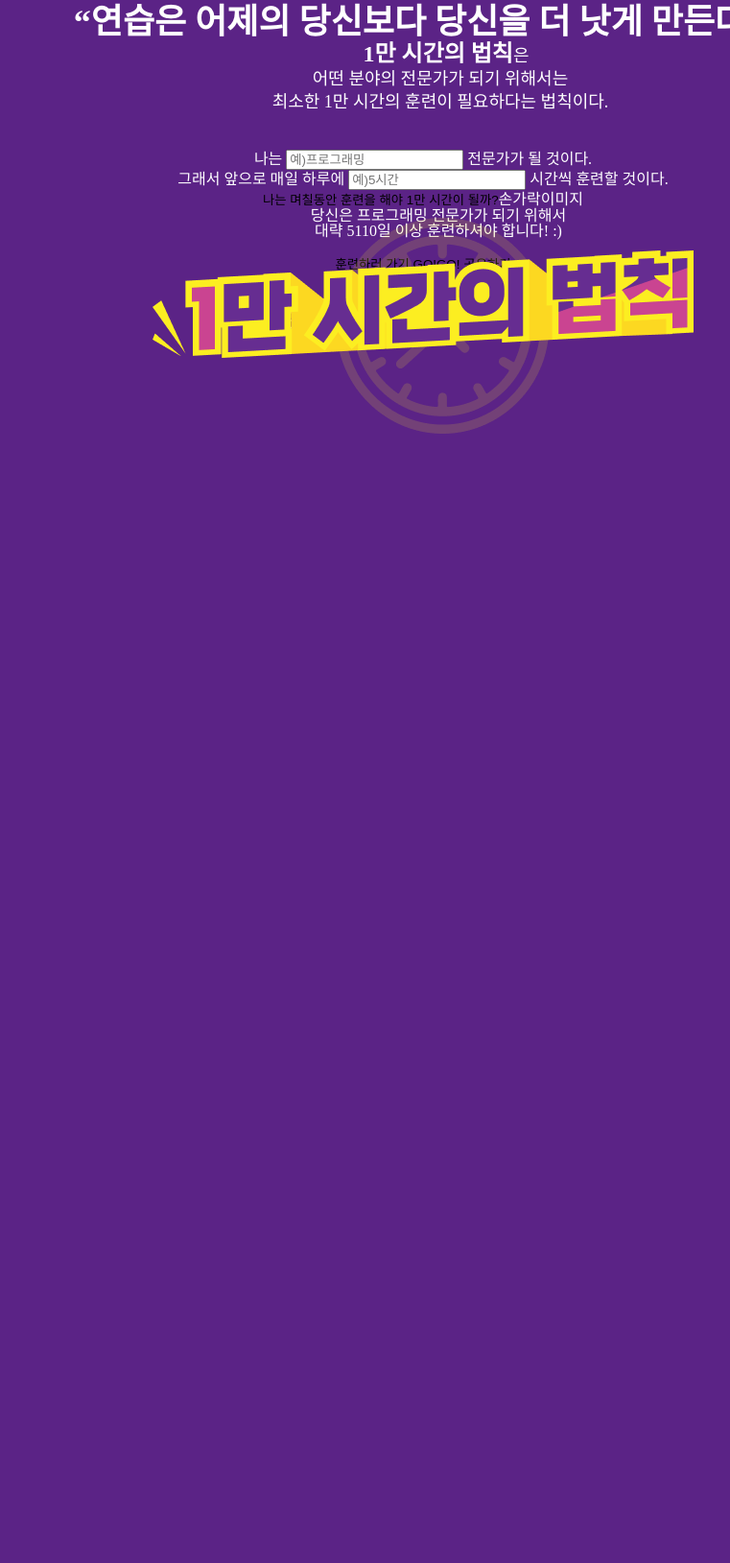
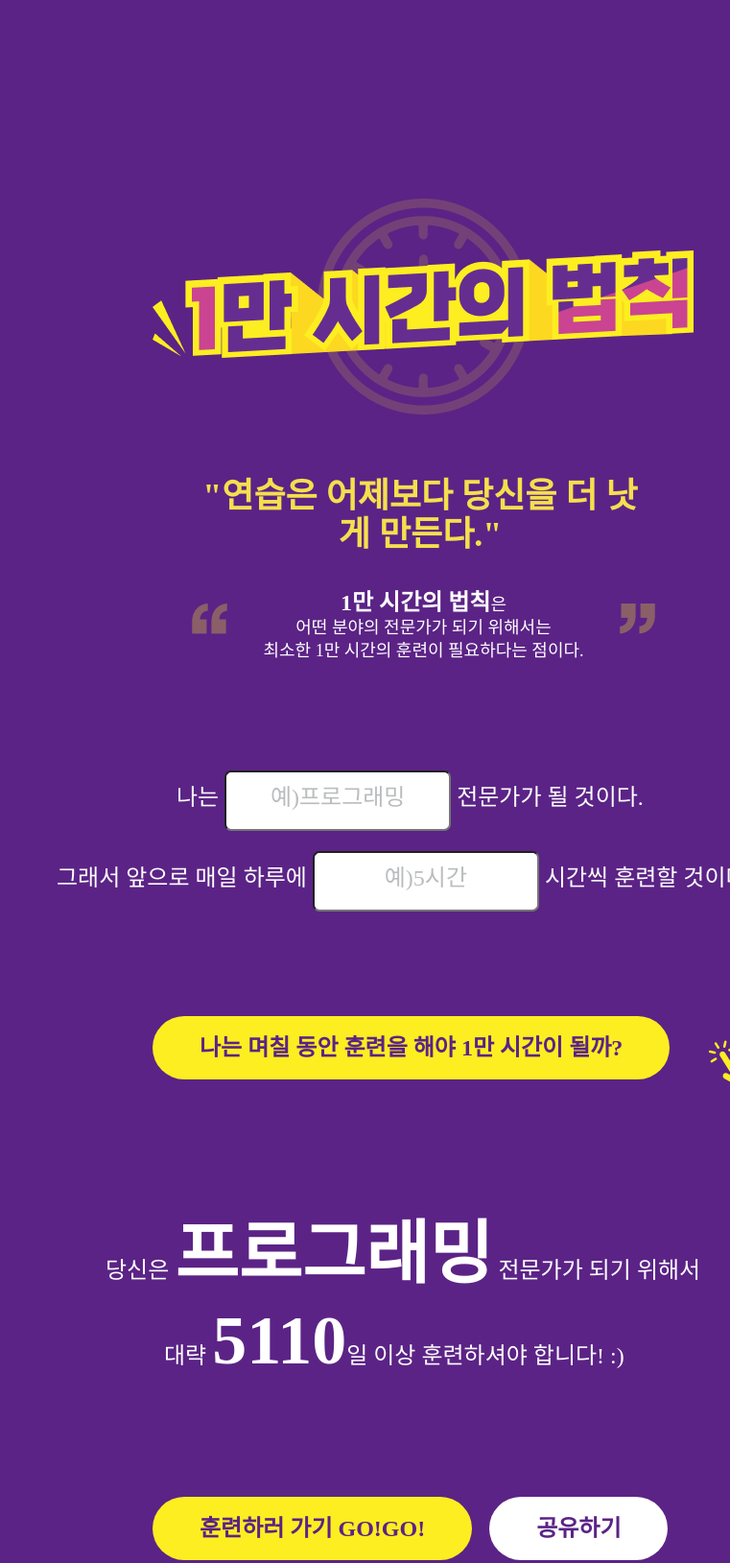
Before and after one commit to jingun0516/htmlCSS, a plain HTML site: page 0808/일만시간의법칙.html in a window 1280 px wide. Shown: the part 12-1641 px from the top of the page at 96% size, without its empty margins (519-1280 px from the left). Drawn offline with Linux system fonts and the light colour scheme; a web font is replaced by a local one.

Commit message:
일만시간의 법칙 CSS

```diff
--- a/0808/일만시간의법칙.html
+++ b/0808/일만시간의법칙.html
@@ -5,8 +5,20 @@
     <title>1만 시간의 법칙</title>
     <link rel="stylesheet" href="../reset.css" />
     <style>
-        body{
-            text-align: center;
+        @font-face {
+            font-family: 'OTEnjoystoriesBA';
+            src: url('https://fastly.jsdelivr.net/gh/projectnoonnu/noonfonts_two@1.0/OTEnjoystoriesBA.woff') format('woff');
+            font-weight: normal;
+            font-style: normal;
+        }
+        @font-face {
+            font-family: Gmarket Sans;
+            src: url('https://fastly.jsdelivr.net/gh/projectnoonnu/noonfonts_2001@1.1/GmarketSansMedium.woff') format('woff');
+            font-weight: normal;
+            font-style: normal;
+        }
+        .main{
+            position: relative;
             width: 1920px;
             height: 1963px;
             background: #5B2386;
@@ -17,83 +29,240 @@
             position: absolute;
             width: 261px;
             height: 265px;
-            top: 199px;
-            left: 830px;
-            padding: 20px 19.7px 20px 19.7px;
+            margin: 199px 829px 1453px 830px;
+
         }
         .frame{
             position: absolute;
             width: 564px;
             height: 112px;
-            top: 273px;
-            left: 678px;
-            gap: 0px;
+            margin: 273px 678px 1532px;
         }
-
-        .secondline{
-            /*font-family: tvN Enjoystories;*/
+        .a-practice{
+            position: absolute;
+            font-family: 'OTEnjoystoriesBA';
+            width: 480px;
+            height: 40px;
             font-size: 36px;
             font-weight: 700;
             line-height: 39.6px;
+            text-align: center;
+            color: #F5DF4D;
+            margin: 510px 717px 1367px
         }
-
-        .law{
+        .a-10000{
+            position: absolute;
+            width: 373px;
+            height: 85px;
+            margin: 628px 773px 1204px 774px;
             font-family: Gmarket Sans;
             font-size: 24px;
             font-weight: 700;
             line-height: 24px;
             text-align: center;
         }
-        .law span{
+        .a-10000 span{
             font-family: Gmarket Sans;
             font-size: 18px;
             font-weight: 400;
             line-height: 18px;
             text-align: center;
         }
+        #따옴표{
+            position: absolute;
+            width: 493px;
+            height: 96px;
+            margin: 641px 713px 1180px 714px;
+        }
+        .group4{
+            /*width: 514px;*/
+            height: 57px;
+            position: absolute;
+            top: 815px;
+            left: 703px;
+            /*margin: 815px 703px 1045px;*/
+        }
+        .group5{
+            /*width: 765px;*/
+            height: 57px;
+            position: absolute;
+            top: 899px;
+            left: 578px;
+            /*margin: 899px 577px 961px 578px;*/
+        }
+        .group4, .group5{
+            font-family: Gmarket Sans;
+            font-size: 24px;
+            font-weight: 400;
+            line-height: 24px;
+            text-align: center;
+            box-sizing: border-box;
+        }
+        .group4 input, .group5 input{
+            width: 228px;
+            height: 57px;
+            border-radius: 7px;
+        }
+        .group4 input::placeholder, .group5 input::placeholder{
+            color: #BABCBE;
+            font-family: Gmarket Sans;
+            font-size: 24px;
+            font-weight: 400;
+            line-height: 24px;
+            text-align: center;
+        }
+        .frame8 {
+            border-radius: 56px;
+            background: #FCEE21;
+            padding: 21px 49px;
+            position: absolute;
+            top: 1071px;
+            left: 678px;
+            display: flex;
+            text-align: center;
+            justify-content: center;
+            gap:10px;
+        }
+        .frame8 button{
+            font-family: Gmarket Sans;
+            font-size: 24px;
+            font-weight: 700;
+            line-height: 24px;
+            text-align: center;
+            /*padding: 21px 49px;*/
+            color: #5B2386;
+
+        }
+        .frame11 {
+            width: 64px;
+            height: 72px;
+            position: absolute;
+            top: 1085px;
+            left: 1250px;
+            /*margin: 1085px 606px 760px 1250px;*/
+        }
+        .frame6{
+            position: absolute;
+            margin: 1284px 628px 561px 629px;
+            font-family: Gmarket Sans;
+            font-size: 24px;
+            font-weight: 400;
+            line-height: 24px;
+            text-align: left;
+        }
+        .frame7{
+            position: absolute;
+            margin: 1373px 689px 472px 690px;
+            font-family: Gmarket Sans;
+            font-size: 24px;
+            font-weight: 400;
+            line-height: 24px;
+            text-align: left;
+        }
+        .frame6 span, .frame7 span{
+            font-family: Gmarket Sans;
+            font-size: 72px;
+            font-weight: 700;
+            line-height: 72px;
+            text-align: left;
+        }
+        .frame9{
+            position: absolute;
+            top: 1572px;
+            left: 678px;
+            display: flex;
+            flex-direction: row;
+            gap: 18px;
+        }
+        .frame9 button{
+            color: #5B2386;
+            font-family: Gmarket Sans;
+            font-size: 24px;
+            font-weight: 700;
+            line-height: 24px;
+            text-align: center;
+            border-radius: 56px;
+            padding: 21px 49px;
+        }
+        .frame9 .btn-frame9{
+            background-color: #FCEE21;
+        }
+        .frame9 .btn-frame9-2{
+            background-color: #FFF;
+        }
+        footer img{
+            position: absolute;
+            top: 1768px;
+            left: 897px;
+        }
+        footer p{
+            position: absolute;
+            top: 1813px;
+            left: 778px;
+            font-family: Noto Sans KR;
+            font-size: 12px;
+            font-weight: 400;
+            line-height: 17.38px;
+            text-align: center;
+
+        }
+
     </style>
 </head>
 <body>
+<div class="main">
 <header>
     <img src="./images/Frame12.png" alt="frame12" class="frame12">
     <img src="./images/Frame.png" alt="일만시간의 법칙" class="frame">
 </header>
-<br>
-<main>
-    <a class="secondline">“연습은 어제의 당신보다 당신을 더 낫게 만든다.”</a>
-    <div>
-    <pre class="law">
-        1만 시간의 법칙<span>은
-        어떤 분야의 전문가가 되기 위해서는
-        최소한 1만 시간의 훈련이 필요하다는 법칙이다.</span>
-    </pre>
-    </div>
-    <br>
-    <div>
-        나는 <input type="text" placeholder="예)프로그래밍"> 전문가가 될 것이다.<br>
-        그래서 앞으로 매일 하루에 <input type="text" placeholder="예)5시간"> 시간씩 훈련할 것이다.
-
-        <br>
-        <button class="timebutton">나는 며칠동안 훈련을 해야 1만 시간이 될까?</button>손가락이미지
-    </div>
-
-    <div>
-    <pre>
-        당신은 <b>프로그래밍</b> 전문가가 되기 위해서
-        대략 <b>5110</b>일 이상 훈련하셔야 합니다! :)
-    </pre>
-        <button class="letsgobutton">훈련하러 가기 GO!GO!</button>
-        <button class="sharebutton">공유하기</button>
-    </div>
+    <main>
+        <div class="a-practice">
+        <p>
+        "연습은 어제보다 당신을 더 낫게 만든다."
+        </p>
+        </div>
+        <div class="a-10000">
+        <p>
+            1만 시간의 법칙<span>은<br> 어떤 분야의 전문가가 되기 위해서는<br> 최소한 1만 시간의 훈련이 필요하다는 점이다.</span>
+        </p>
+        </div>
+        <img src="./images/따옴표.png" alt="따옴표" id="따옴표">
+        <div class="group4">
+        <p>
+            나는 <input type="text" class="programming" placeholder="예)프로그래밍"> 전문가가 될 것이다.
+        </p>
+        </div>
+        <div class="group5">
+        <p>
+            그래서 앞으로 매일 하루에 <input type="text" class="fiveh" placeholder="예)5시간"> 시간씩 훈련할 것이다.
+        </p>
+        </div>
+        <div class="frame8">
+            <button>나는 며칠 동안 훈련을 해야 1만 시간이 될까?</button>
+        </div>
+        <img src="./images/Frame11.png" alt="손가락" class="frame11">
+        <div class="frame6">
+            <p>
+                당신은 <span>프로그래밍</span> 전문가가 되기 위해서
+            </p>
+        </div>
+        <div class="frame7">
+            <p>
+                대략 <span>5110</span>일 이상 훈련하셔야 합니다! :)
+            </p>
+        </div>
+        <div class="frame9">
+            <button class="btn-frame9">훈련하러 가기 GO!GO!</button>
+            <button class="btn-frame9-2">공유하기</button>
+        </div>
+    </main>
     <footer>
-        <h2>weniv</h2>
-        <br>
-        <pre>
-        ※ 본 서비스 내 이미지 및 콘텐츠의 저작권은 주식회사 WeNiv에 있습니다.
+        <img src="./images/위니브.png" alt="위니브">
+        <p>
+        ※ 본 서비스 내 이미지 및 콘텐츠의 저작권은 주식회사 WeNiv에 있습니다.<br>
         수정 및 재배포, 무단 도용 시 법적인 문제가 발생할 수 있습니다.
-        </pre>
+        </p>
     </footer>
-
-</main>
+</div>
 </body>
 </html>
```
Also changed, not shown: 0808/일만시간의법칙-2.html (added, +78 -0 lines), 0808/images/Frame11.png (added), 0808/images/따옴표.png (added), 0808/images/라이캣.png (added), 0808/images/위니브.png (added).
